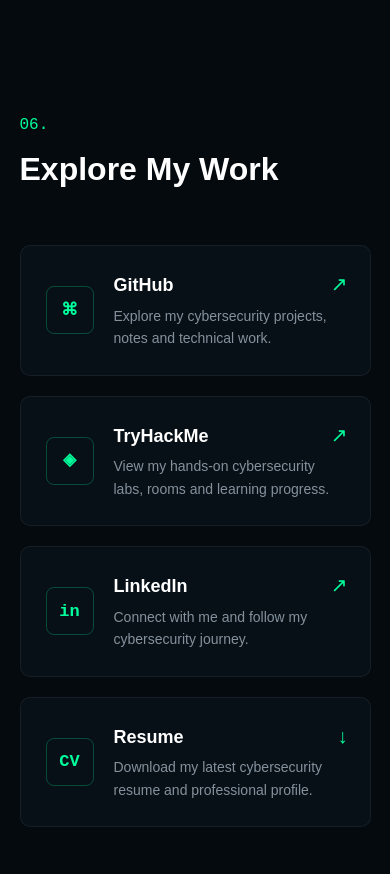
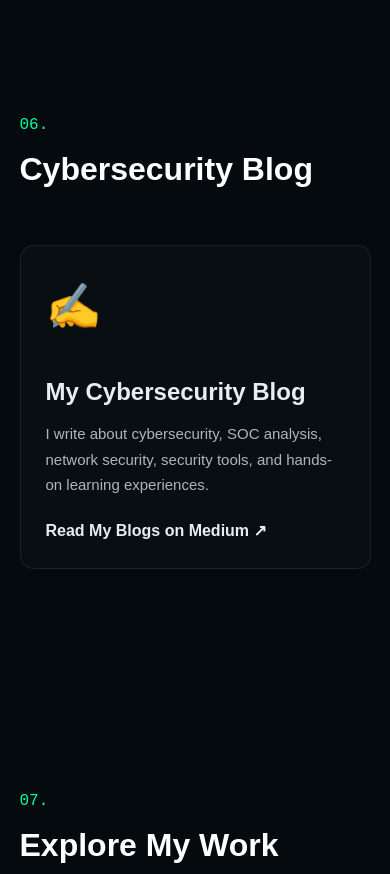
Before and after one commit to yogesh-045/cybersecurity-portfolio, a plain HTML site: page index.html in a window 390 px wide. Shown: the part 9060-9934 px from the top of the page. Drawn offline with Linux system fonts and the light colour scheme.

Commit message:
Add Medium blog section

```diff
--- a/index.html
+++ b/index.html
@@ -66,6 +66,8 @@
         <a href="#certifications">Certifications</a>
 
         <a href="#projects">Projects</a>
+
+        <a href="#blog">Blog</a>
 
         <a href="#contact">Contact</a>
 
@@ -711,12 +713,50 @@
 
 </section>
 
+
+<!-- ================= BLOG ================= -->
+
+<section id="blog" class="section">
+
+    <div class="section-title">
+        <p>06.</p>
+        <h2>Cybersecurity Blog</h2>
+    </div>
+
+    <div class="blog-card">
+
+        <div class="blog-icon">✍️</div>
+
+        <div class="blog-content">
+
+            <h3>My Cybersecurity Blog</h3>
+
+            <p>
+                I write about cybersecurity, SOC analysis,
+                network security, security tools, and
+                hands-on learning experiences.
+            </p>
+
+            <a
+                href="https://medium.com/@yogeshmali01"
+                target="_blank"
+                rel="noopener noreferrer"
+                class="blog-link"
+            >
+                Read My Blogs on Medium ↗
+            </a>
+
+        </div>
+
+    </div>
+
+</section>
 <!-- ================= CONNECT ================= -->
 
 <section class="section connect-section">
 
     <div class="section-title">
-        <p>06.</p>
+        <p>07.</p>
         <h2>Explore My Work</h2>
     </div>
 
@@ -817,7 +857,7 @@
         <div class="recruiter-content">
 
             <p class="recruiter-label">
-                07. LET'S CONNECT
+                08. LET'S CONNECT
             </p>
 
             <h2>
--- a/style.css
+++ b/style.css
@@ -1459,3 +1459,61 @@ footer {
 .certificate-link:hover {
     transform: translateX(4px);
 }
+/* ================= BLOG ================= */
+
+.blog-card {
+    display: flex;
+    align-items: center;
+    gap: 30px;
+    padding: 35px;
+    margin-top: 40px;
+    border: 1px solid rgba(255, 255, 255, 0.08);
+    border-radius: 14px;
+    background: rgba(255, 255, 255, 0.02);
+    transition: 0.3s ease;
+}
+
+.blog-card:hover {
+    transform: translateY(-5px);
+    border-color: rgba(0, 255, 170, 0.45);
+}
+
+.blog-icon {
+    font-size: 45px;
+    min-width: 70px;
+}
+
+.blog-content h3 {
+    font-size: 24px;
+    margin-bottom: 10px;
+}
+
+.blog-content p {
+    font-size: 15px;
+    line-height: 1.7;
+    opacity: 0.75;
+    margin-bottom: 20px;
+}
+
+.blog-link {
+    display: inline-block;
+    text-decoration: none;
+    font-weight: 600;
+    transition: 0.3s ease;
+}
+
+.blog-link:hover {
+    transform: translateX(5px);
+}
+
+/* Mobile */
+
+@media (max-width: 700px) {
+
+    .blog-card {
+        flex-direction: column;
+        align-items: flex-start;
+        padding: 25px;
+    }
+
+}
```
